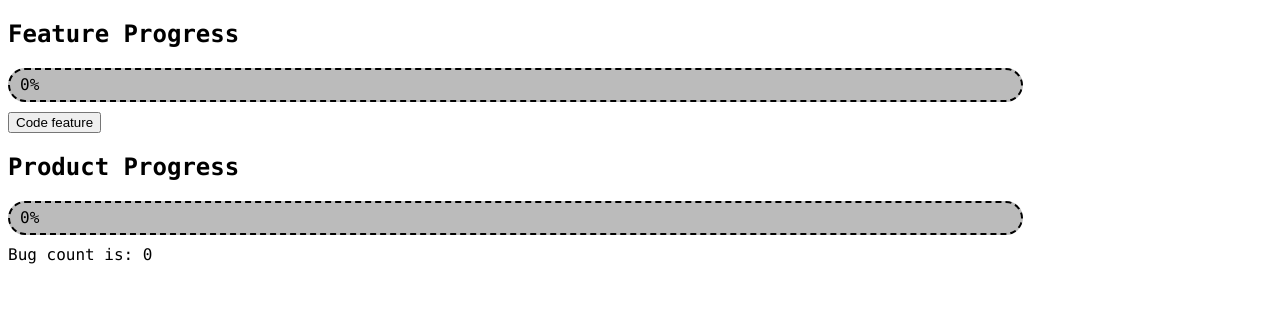
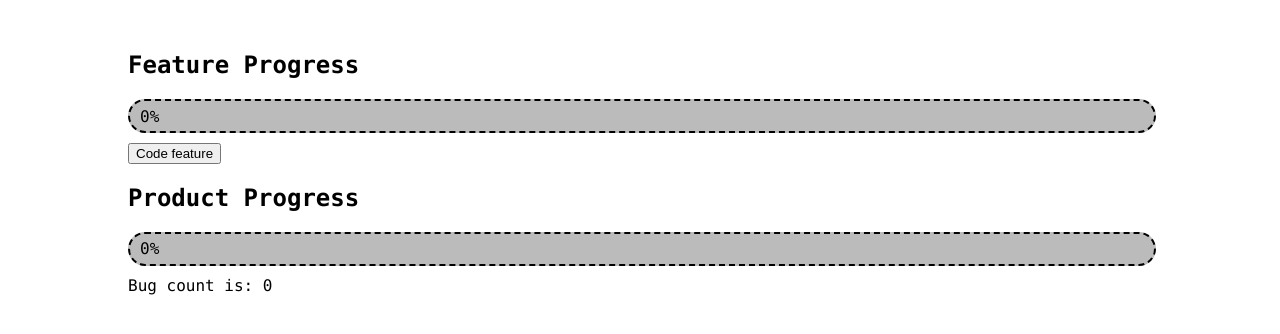
Before and after one commit to Pinkbunnyman/Incremental, a plain HTML site: page index.html in a window 1280 px wide. Drawn offline with Linux system fonts and the light colour scheme.

Commit message:
Moved some of the items

```diff
--- a/style.css
+++ b/style.css
@@ -1,5 +1,9 @@
 html {
     font-family :'Lucida Console'
+}
+
+body {
+    margin: 4% 10% 0% 10%;
 }
 
 .bar-background {
@@ -7,7 +11,7 @@ html {
     border-radius: 20px;
     background-color: #bbb;
     height: 30px;
-    width: 80%;
+    width: 100%;
     margin-bottom: 10px;
     border-width: 2px;
 }
```
